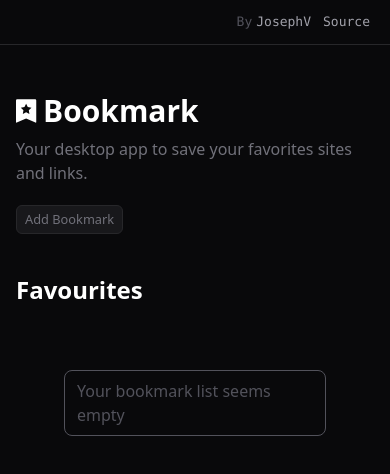
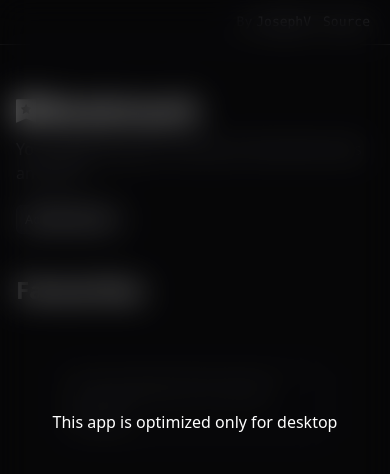
Before and after one commit to itsJosephV/Bookmark-DnD, a React (Vite) app: page / in a window 390 px wide. Shown: the top 474 px of the page. Built offline with nearby package versions, Linux system fonts and the light colour scheme.

Commit message:
Mobile warning - optimized for desktop

```diff
--- a/src/App.jsx
+++ b/src/App.jsx
@@ -1,14 +1,22 @@
-import React, { useState } from "react";
+import React, { useEffect, useState } from "react";
 import BookmarkList from "./components/BookmarkList";
 import BookmarkModal from "./components/BookmarkModal";
 import NavLinks from "./components/NavLinks";
 import { useBookmarksLS } from "./hooks/useBookmarksLS";
 import AddButton from "./components/AddButton";
 import Header from "./components/Header";
+import MobileWarn from "./components/MobileWarn";
 
 function App() {
   const [bookmarks, setBookmarks] = useBookmarksLS("bookmarks", []);
   const [modal, setModal] = useState(false);
+  const [showMobileWarn, setShowMobileWarn] = useState(false);
+
+  useEffect(() => {
+    if (window.innerWidth <= 480) {
+      setShowMobileWarn(true);
+    }
+  }, [window.innerWidth]);
 
   const addBookmark = (bookmark) => {
     setBookmarks((prev) => [
@@ -48,6 +56,9 @@ function App() {
           modal={modal}
           setModal={setModal}
         />
+        {showMobileWarn && (
+          <MobileWarn />
+        )}
       </div>
     </main>
   );
--- a/src/Icons.jsx
+++ b/src/Icons.jsx
@@ -22,7 +22,7 @@ export const ToReadIcon = ({ width, height, fill }) => {
     <svg
       stroke="currentColor"
       fill={fill}
-      stroke-width="0"
+      strokeWidth="0"
       viewBox="0 0 24 24"
       height={height}
       width={width}
--- a/src/components/AddButton.jsx
+++ b/src/components/AddButton.jsx
@@ -4,7 +4,7 @@ const AddButton = ({setModal}) => {
   return (
     <div>
       <button
-        className="px-2 py-1 bg-zinc-900 border border-zinc-800 rounded-md flex items-center text-zinc-500 hover:text-white hover:border-white duration-200"
+        className="px-2 py-1 bg-zinc-900 border border-zinc-800 rounded-md flex items-center text-white hover:text-white/70 hover:border-white/20 duration-200"
         onClick={() => {
           setModal(true);
         }}
--- a/src/components/BookmarkModal.jsx
+++ b/src/components/BookmarkModal.jsx
@@ -46,7 +46,7 @@ const BookmarkModal = ({ modal, addBookmark, setModal }) => {
     inputRef?.current?.focus();
   }, [modal]);
 
-  console.log(bookmarkToRead);
+  // console.log(bookmarkToRead);
 
   return modal ? (
     <div className="fixed inset-0 bg-black bg-opacity-30 backdrop-blur-lg flex flex-col justify-center items-center p-5 gap-7">
--- a/src/components/Header.jsx
+++ b/src/components/Header.jsx
@@ -12,7 +12,7 @@ const Header = () => {
       </h1>
 
       <p className="text-zinc-500">
-        Your desktop app to save your favorites sites and links.
+        Your desktop app to save your favourites sites and links.
       </p>
     </header>
   );
--- /dev/null
+++ b/src/components/MobileWarn.jsx
@@ -0,0 +1,12 @@
+import React from "react";
+
+const MobileWarn = () => {
+  return (
+    <div className="fixed inset-0 bg-black bg-opacity-30 backdrop-blur-lg flex flex-col justify-center items-center p-5 gap-7">
+      {" "}
+      <p className="text-center">This app is optimized only for desktop</p>
+    </div>
+  );
+};
+
+export default MobileWarn;
```
